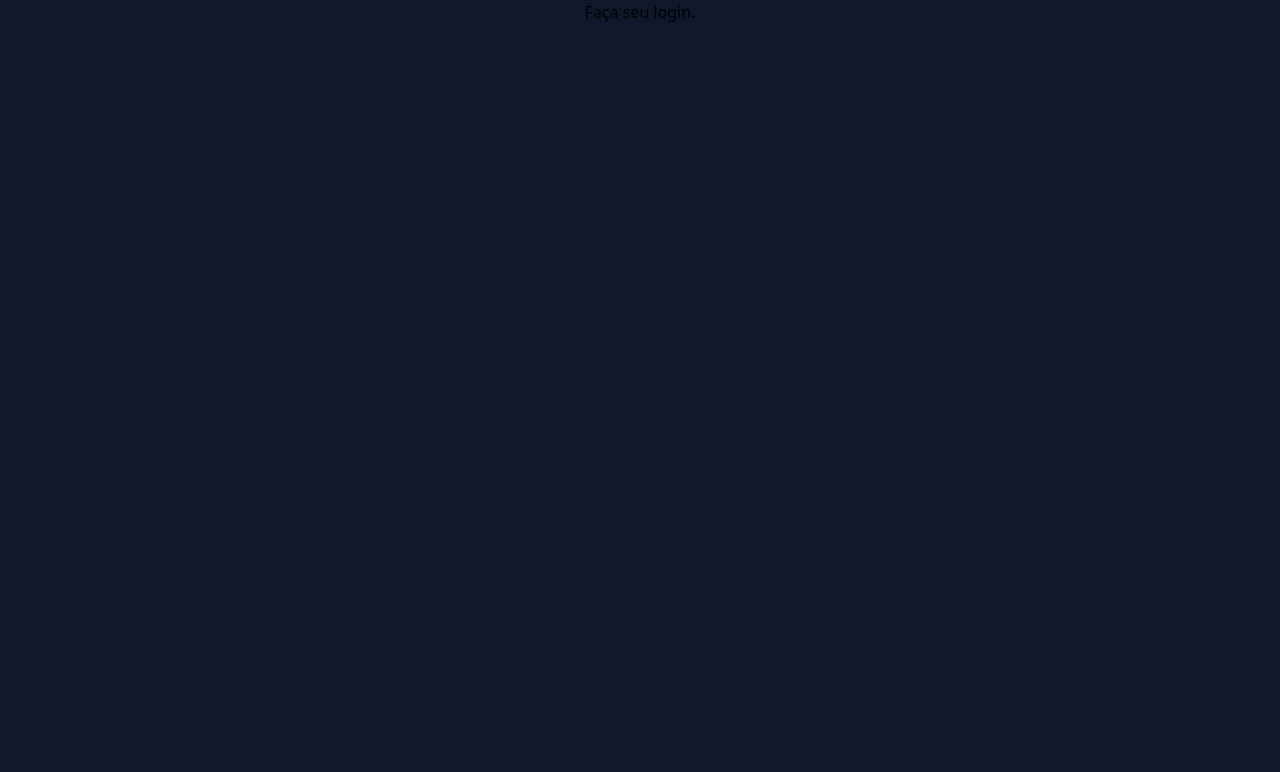
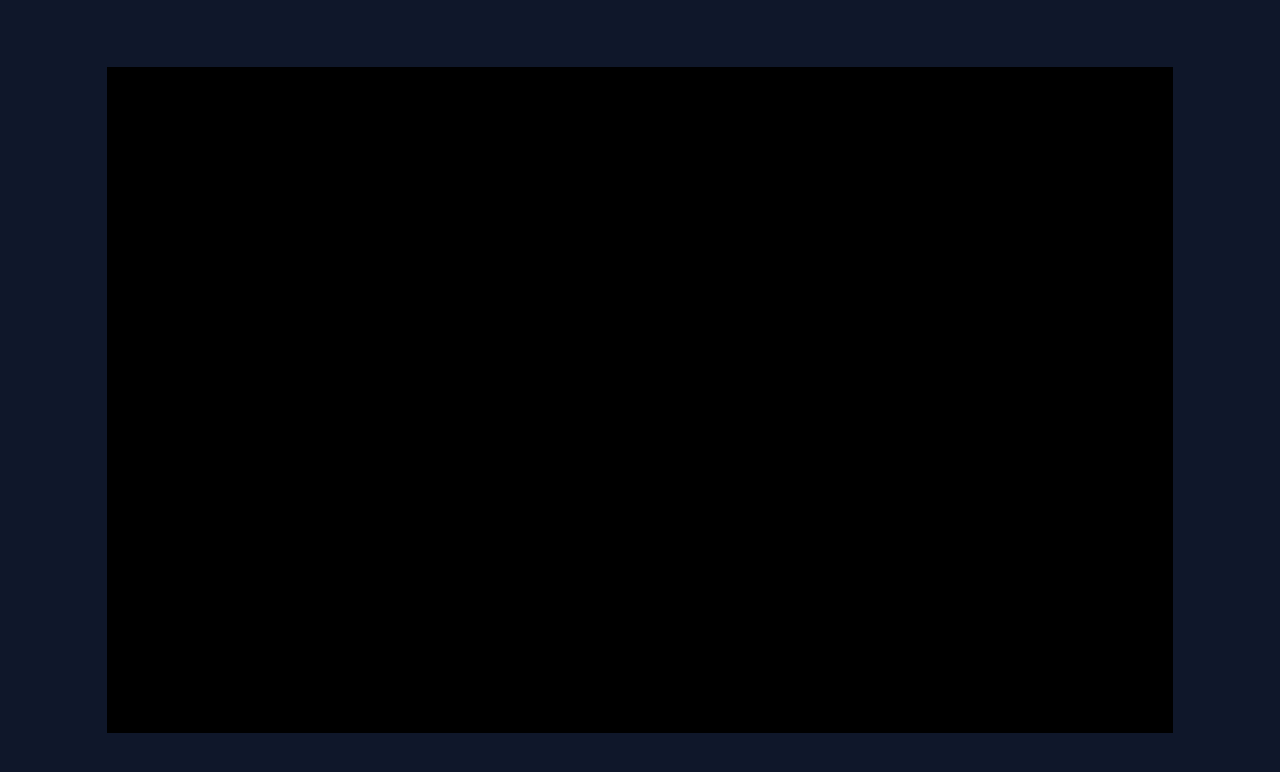
Before and after one commit to codante-io/mp-tela-login-tailwind, a React (Vite) app in the folder loginPage/: page / in a window 1280 px wide. Shown: the top 772 px of the page. Built offline with nearby package versions, Linux system fonts and the light colour scheme.

Commit message:
:sparkles: feat: container de login

```diff
--- a/loginPage/src/pages/Login.jsx
+++ b/loginPage/src/pages/Login.jsx
@@ -1,6 +1,6 @@
 function Login() {
   return (
-    <section>
+    <section className="w-5/6 h-5/6 bg-black m-auto">
       <div>
         <h1>
           Faça seu login
```
